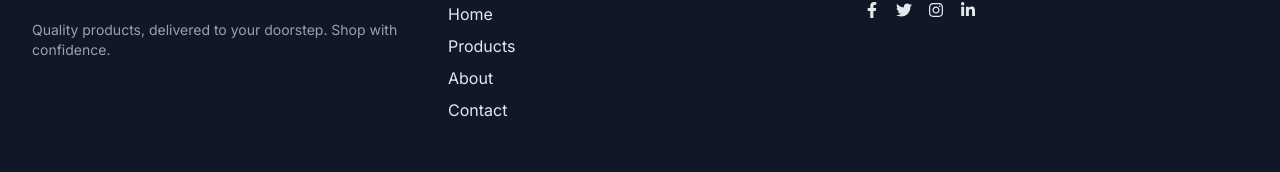
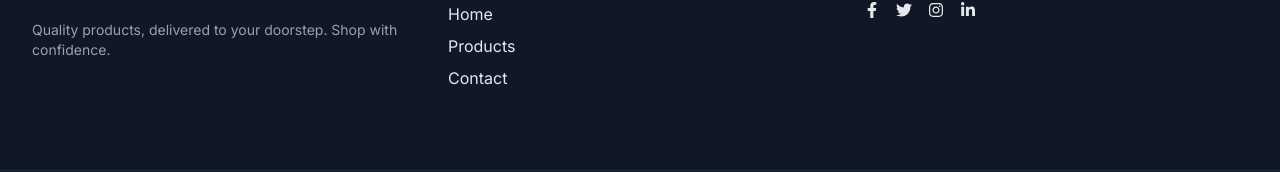
Before and after one commit to Hansikajha/React_Ecommerce, a React (Vite) app: page / in a window 1280 px wide. Shown: the part 3096-3268 px from the top of the page. Built offline with nearby package versions, Linux system fonts and the light colour scheme; no server answers.

Commit message:
about us removed in footer and footer skeleton removed

```diff
--- a/src/components/Footer.jsx
+++ b/src/components/Footer.jsx
@@ -38,11 +38,6 @@ export default function Footer() {
               </Link>
             </li>
             <li>
-              <Link to="/about" className="hover:text-[#CD2C58] transition-colors">
-                About
-              </Link>
-            </li>
-            <li>
               <Link to="/contact" className="hover:text-[#CD2C58] transition-colors">
                 Contact
               </Link>
--- a/src/components/FullPageSkeleton.jsx
+++ b/src/components/FullPageSkeleton.jsx
@@ -26,8 +26,7 @@ const FullPageSkeleton = () => {
 
       </div>
 
-      {/* Footer Skeleton */}
-      <div className="h-16 bg-gray-300 rounded-md"></div>
+
     </div>
   );
 };
```
